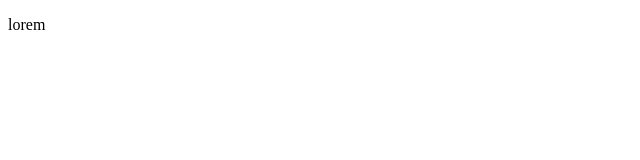
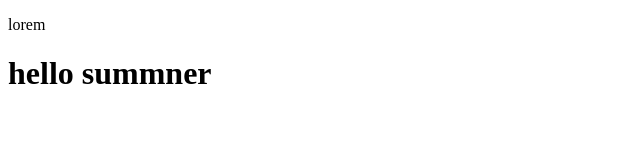
Before and after one commit to Noah-ship/project, a plain HTML site: page shop.html in a window 1280 px wide. Shown: the whole page, without its empty margins (0-640 px from the left). Drawn offline with Linux system fonts and the light colour scheme.

Commit message:
add h1 to shop.html

```diff
--- a/shop.html
+++ b/shop.html
@@ -10,5 +10,8 @@
     <p>
         lorem
       </p>
+      <h1>
+        hello summner
+      </h1>
 </body>
 </html>
```
